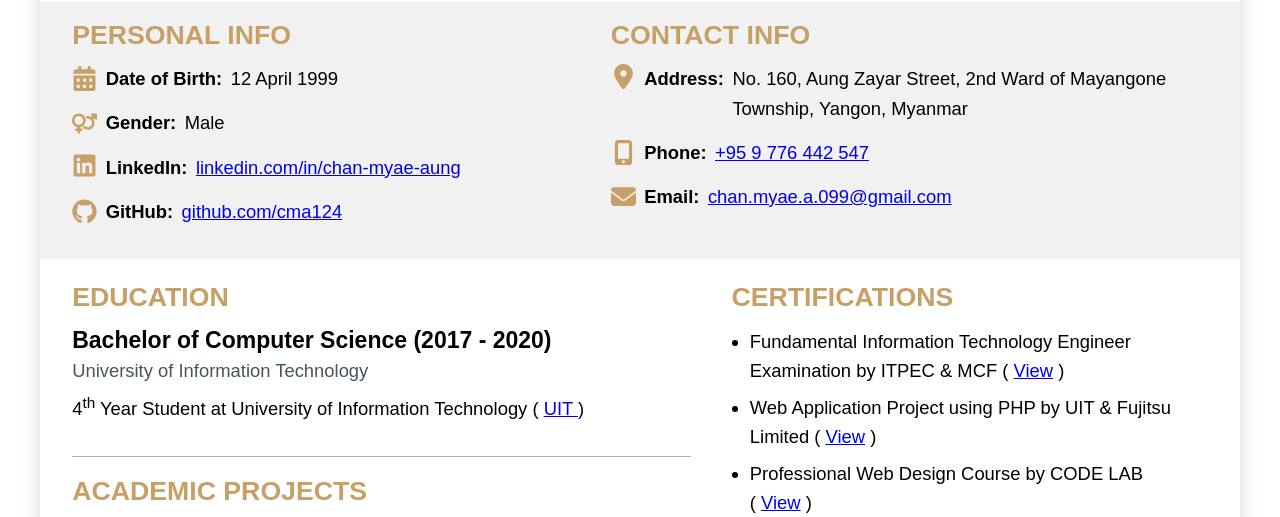
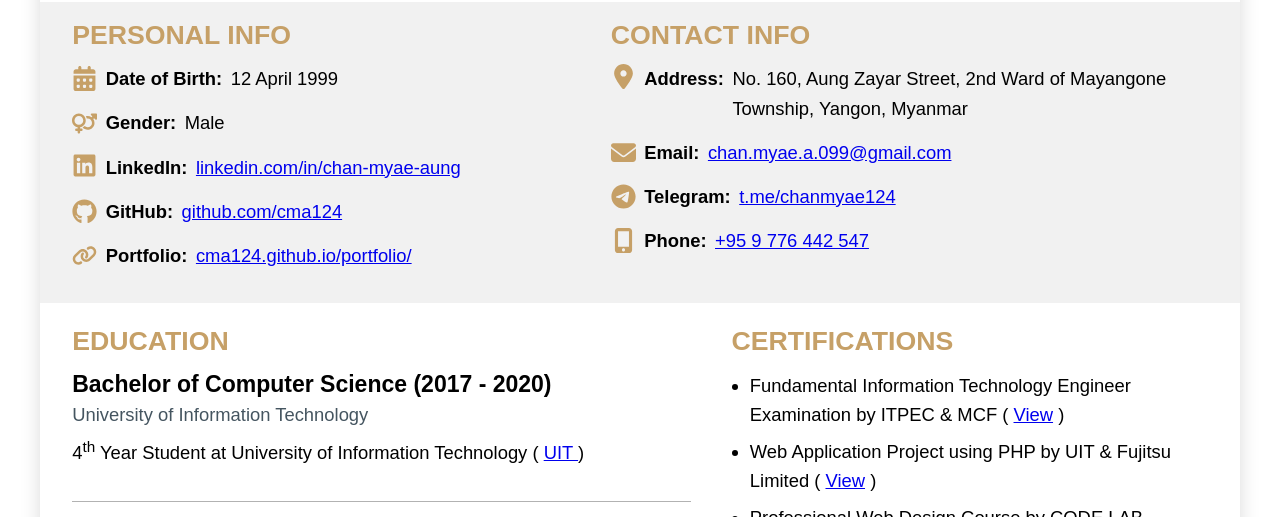
Before and after one commit to cma124/resume, a plain HTML site: page index.html in a window 1280 px wide. Shown: the part 225-742 px from the top of the page. Drawn offline with Linux system fonts and the light colour scheme.

Commit message:
add portfolio & telegram links

```diff
--- a/index.html
+++ b/index.html
@@ -93,6 +93,24 @@
                             >github.com/cma124</a
                         >
                     </p>
+
+                    <p>
+                        <svg
+                            xmlns="http://www.w3.org/2000/svg"
+                            viewBox="0 0 640 512"
+                            fill="#C6A067"
+                        >
+                            <!--! Font Awesome Pro 6.2.0 by @fontawesome - https://fontawesome.com License - https://fontawesome.com/license (Commercial License) Copyright 2022 Fonticons, Inc. -->
+                            <path
+                                d="M579.8 267.7c56.5-56.5 56.5-148 0-204.5c-50-50-128.8-56.5-186.3-15.4l-1.6 1.1c-14.4 10.3-17.7 30.3-7.4 44.6s30.3 17.7 44.6 7.4l1.6-1.1c32.1-22.9 76-19.3 103.8 8.6c31.5 31.5 31.5 82.5 0 114L422.3 334.8c-31.5 31.5-82.5 31.5-114 0c-27.9-27.9-31.5-71.8-8.6-103.8l1.1-1.6c10.3-14.4 6.9-34.4-7.4-44.6s-34.4-6.9-44.6 7.4l-1.1 1.6C206.5 251.2 213 330 263 380c56.5 56.5 148 56.5 204.5 0L579.8 267.7zM60.2 244.3c-56.5 56.5-56.5 148 0 204.5c50 50 128.8 56.5 186.3 15.4l1.6-1.1c14.4-10.3 17.7-30.3 7.4-44.6s-30.3-17.7-44.6-7.4l-1.6 1.1c-32.1 22.9-76 19.3-103.8-8.6C74 372 74 321 105.5 289.5L217.7 177.2c31.5-31.5 82.5-31.5 114 0c27.9 27.9 31.5 71.8 8.6 103.9l-1.1 1.6c-10.3 14.4-6.9 34.4 7.4 44.6s34.4 6.9 44.6-7.4l1.1-1.6C433.5 260.8 427 182 377 132c-56.5-56.5-148-56.5-204.5 0L60.2 244.3z"
+                            />
+                        </svg>
+
+                        <span class="text-bold">Portfolio:</span>
+                        <a href="https://cma124.github.io/portfolio/"
+                            >cma124.github.io/portfolio/</a
+                        >
+                    </p>
                 </div>
 
                 <div class="contact">
@@ -119,22 +137,6 @@
                     <p>
                         <svg
                             xmlns="http://www.w3.org/2000/svg"
-                            viewBox="0 0 384 512"
-                            fill="#C6A067"
-                        >
-                            <!--! Font Awesome Pro 6.2.0 by @fontawesome - https://fontawesome.com License - https://fontawesome.com/license (Commercial License) Copyright 2022 Fonticons, Inc. -->
-                            <path
-                                d="M16 64C16 28.7 44.7 0 80 0H304c35.3 0 64 28.7 64 64V448c0 35.3-28.7 64-64 64H80c-35.3 0-64-28.7-64-64V64zM224 448c0-17.7-14.3-32-32-32s-32 14.3-32 32s14.3 32 32 32s32-14.3 32-32zM304 64H80V384H304V64z"
-                            />
-                        </svg>
-
-                        <span class="text-bold">Phone:</span>
-                        <a href="tel:+959776442547">+95 9 776 442 547</a>
-                    </p>
-
-                    <p>
-                        <svg
-                            xmlns="http://www.w3.org/2000/svg"
                             viewBox="0 0 512 512"
                             fill="#C6A067"
                         >
@@ -148,6 +150,38 @@
                         <a href="mailto:chan.myae.a.099@gmail.com"
                             >chan.myae.a.099@gmail.com</a
                         >
+                    </p>
+
+                    <p>
+                        <svg
+                            xmlns="http://www.w3.org/2000/svg"
+                            viewBox="0 0 496 512"
+                            fill="#C6A067"
+                        >
+                            <!--! Font Awesome Pro 6.2.0 by @fontawesome - https://fontawesome.com License - https://fontawesome.com/license (Commercial License) Copyright 2022 Fonticons, Inc. -->
+                            <path
+                                d="M248,8C111.033,8,0,119.033,0,256S111.033,504,248,504,496,392.967,496,256,384.967,8,248,8ZM362.952,176.66c-3.732,39.215-19.881,134.378-28.1,178.3-3.476,18.584-10.322,24.816-16.948,25.425-14.4,1.326-25.338-9.517-39.287-18.661-21.827-14.308-34.158-23.215-55.346-37.177-24.485-16.135-8.612-25,5.342-39.5,3.652-3.793,67.107-61.51,68.335-66.746.153-.655.3-3.1-1.154-4.384s-3.59-.849-5.135-.5q-3.283.746-104.608,69.142-14.845,10.194-26.894,9.934c-8.855-.191-25.888-5.006-38.551-9.123-15.531-5.048-27.875-7.717-26.8-16.291q.84-6.7,18.45-13.7,108.446-47.248,144.628-62.3c68.872-28.647,83.183-33.623,92.511-33.789,2.052-.034,6.639.474,9.61,2.885a10.452,10.452,0,0,1,3.53,6.716A43.765,43.765,0,0,1,362.952,176.66Z"
+                            />
+                        </svg>
+
+                        <span class="text-bold">Telegram:</span>
+                        <a href="https://t.me/chanmyae124">t.me/chanmyae124</a>
+                    </p>
+
+                    <p>
+                        <svg
+                            xmlns="http://www.w3.org/2000/svg"
+                            viewBox="0 0 384 512"
+                            fill="#C6A067"
+                        >
+                            <!--! Font Awesome Pro 6.2.0 by @fontawesome - https://fontawesome.com License - https://fontawesome.com/license (Commercial License) Copyright 2022 Fonticons, Inc. -->
+                            <path
+                                d="M16 64C16 28.7 44.7 0 80 0H304c35.3 0 64 28.7 64 64V448c0 35.3-28.7 64-64 64H80c-35.3 0-64-28.7-64-64V64zM224 448c0-17.7-14.3-32-32-32s-32 14.3-32 32s14.3 32 32 32s32-14.3 32-32zM304 64H80V384H304V64z"
+                            />
+                        </svg>
+
+                        <span class="text-bold">Phone:</span>
+                        <a href="tel:+959776442547">+95 9 776 442 547</a>
                     </p>
                 </div>
             </div>
```
